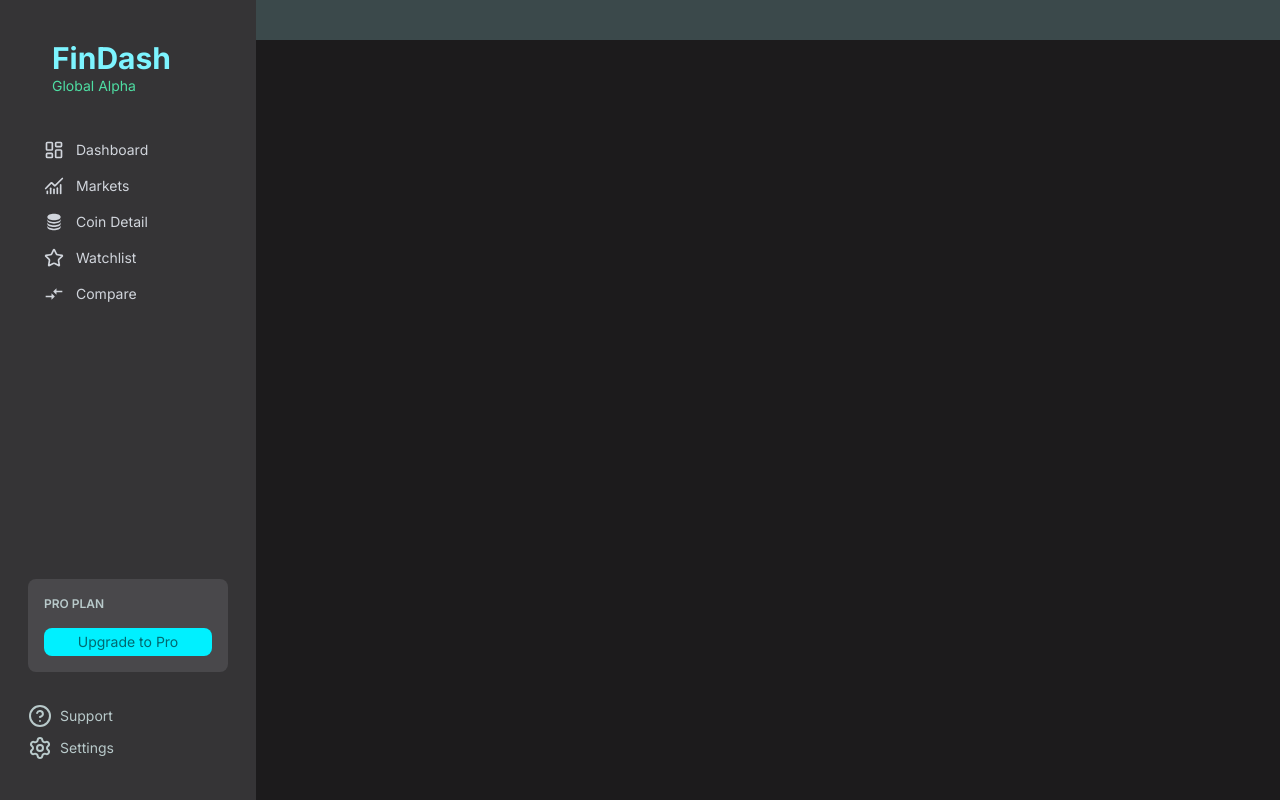
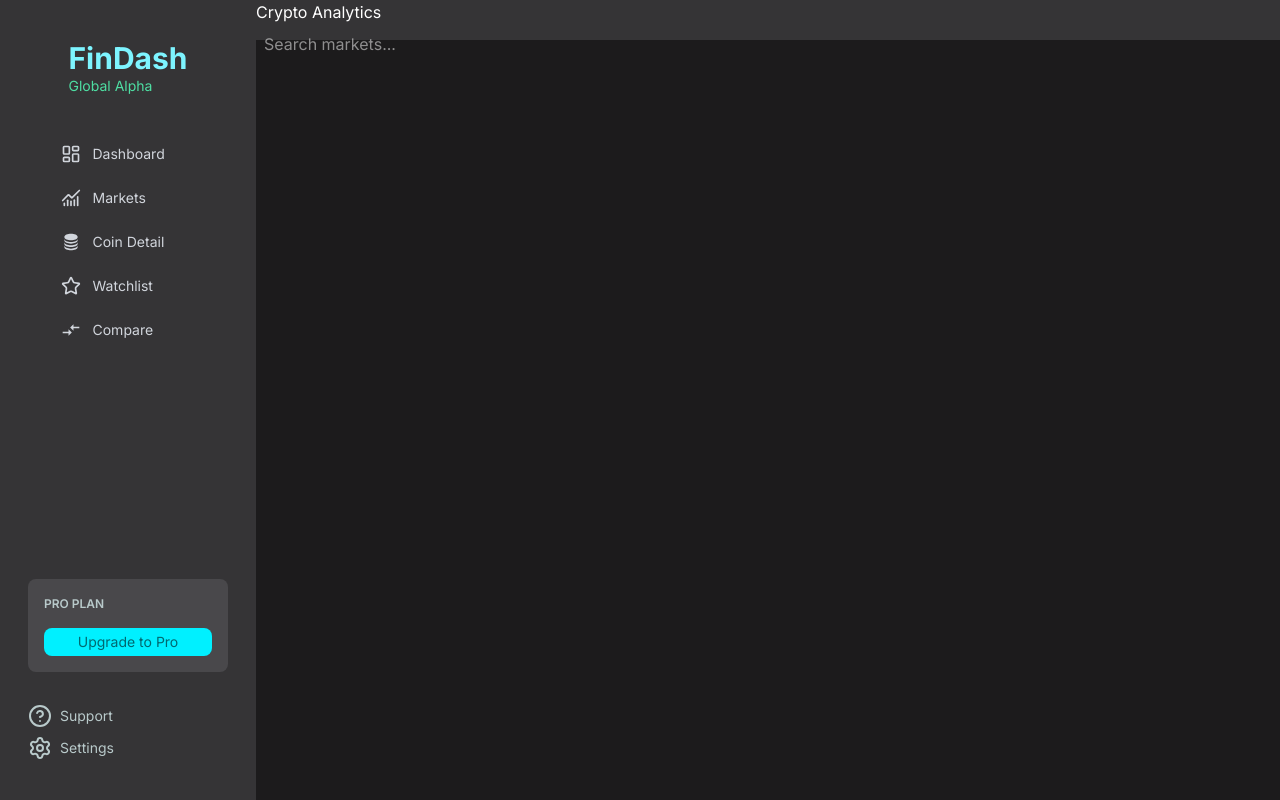
Before and after one commit to Favics-T/FinDash, a React (Vite) app: page / in a window 1280 px wide. Built offline with nearby package versions, Linux system fonts and the light colour scheme.

Commit message:
final touch to sidebar nav

```diff
--- a/src/components/layout/AppLayout.jsx
+++ b/src/components/layout/AppLayout.jsx
@@ -1,6 +1,6 @@
 import { Outlet } from "react-router-dom";
 import Sidebar from "./Sidebar/Sidebar";
-import NavBar from "./NavBar";
+import NavBar from "./Nav/NavBar";
 
 export default function AppLayout() {
   return (
--- /dev/null
+++ b/src/components/layout/Nav/LeftNav.jsx
@@ -0,0 +1,16 @@
+import React from 'react'
+import {Notification, Settings} from 'lucide-react'
+
+export default function LeftNav() {
+  return (
+    <div>
+      <Notification />
+      <Settings />
+
+      {/* Avatar */}
+      <div>
+        <img src="" alt="image" />
+      </div>
+    </div>
+  )
+}
--- /dev/null
+++ b/src/components/layout/Nav/NavBar.jsx
@@ -0,0 +1,20 @@
+import React from 'react'
+import Search from './Search'
+
+function NavBar() {
+  return (
+    <nav className='bg-sidebar-bg  h-10'>
+      {/* left */}
+      <div>
+        <h1>Crypto Analytics</h1>
+        <Search />
+      </div>
+
+      {/* right */}
+      <div></div>
+
+    </nav>
+  )
+}
+
+export default NavBar
--- /dev/null
+++ b/src/components/layout/Nav/Search.jsx
@@ -0,0 +1,11 @@
+import React from 'react'
+
+export default function Search() {
+  return (
+    <div>
+      <input
+      className='p-2'
+      type="text" placeholder='Search markets...' />
+    </div>
+  )
+}
--- a/src/components/layout/NavBar.jsx
+++ /dev/null
@@ -1,11 +0,0 @@
-import React from 'react'
-
-function NavBar() {
-  return (
-    <div className='bg-[#3B494B] h-10'>
-
-    </div>
-  )
-}
-
-export default NavBar
--- a/src/components/layout/Sidebar/SidebarNav.jsx
+++ b/src/components/layout/Sidebar/SidebarNav.jsx
@@ -1,10 +1,22 @@
-import React from 'react'
-import { pages } from '../../../data/pages';
-import { NavLink } from 'react-router-dom';
+import React from "react";
+import { pages } from "../../../data/pages";
+import { NavLink } from "react-router-dom";
 
 export default function SidebarNav() {
+
+  const navLinkClass = ({ isActive }) =>
+    `
+      flex items-center gap-3 text-sm
+      px-4 py-2 w-full
+      transition-all duration-200 rounded-lg
+      ${
+        isActive
+          ? "bg-sidebar-accent/10 text-sidebar-accent"
+          : "text-gray-300 hover:text-white hover:bg-white/5"
+      }
+    `;
+
   return (
-    <div>
     <nav>
       <ul className="space-y-2">
 
@@ -13,31 +25,21 @@ export default function SidebarNav() {
 
           return (
             <li key={page.page}>
+
               <NavLink
                 to={page.to}
-                          className={({ isActive }) =>
-                            `
-                            flex items-center gap-3 text-sm
-                            px-4 py-1  w-50
-                            transition-all duration-200
-                            ${
-                              isActive
-                                ? "bg-sidebar-accent/10 text-sidebar-accent"
-                                : "text-gray-300 hover:text-white hover:bg-white/5"
-                            }
-                          `
-                          }
+                className={navLinkClass}
               >
                 <Icon className="w-5 h-5" />
 
                 <span>{page.page}</span>
               </NavLink>
+
             </li>
           );
         })}
 
       </ul>
     </nav>
-    </div>
-  )
+  );
 }
```
Lines whose indentation alone changed are shown as unchanged.
